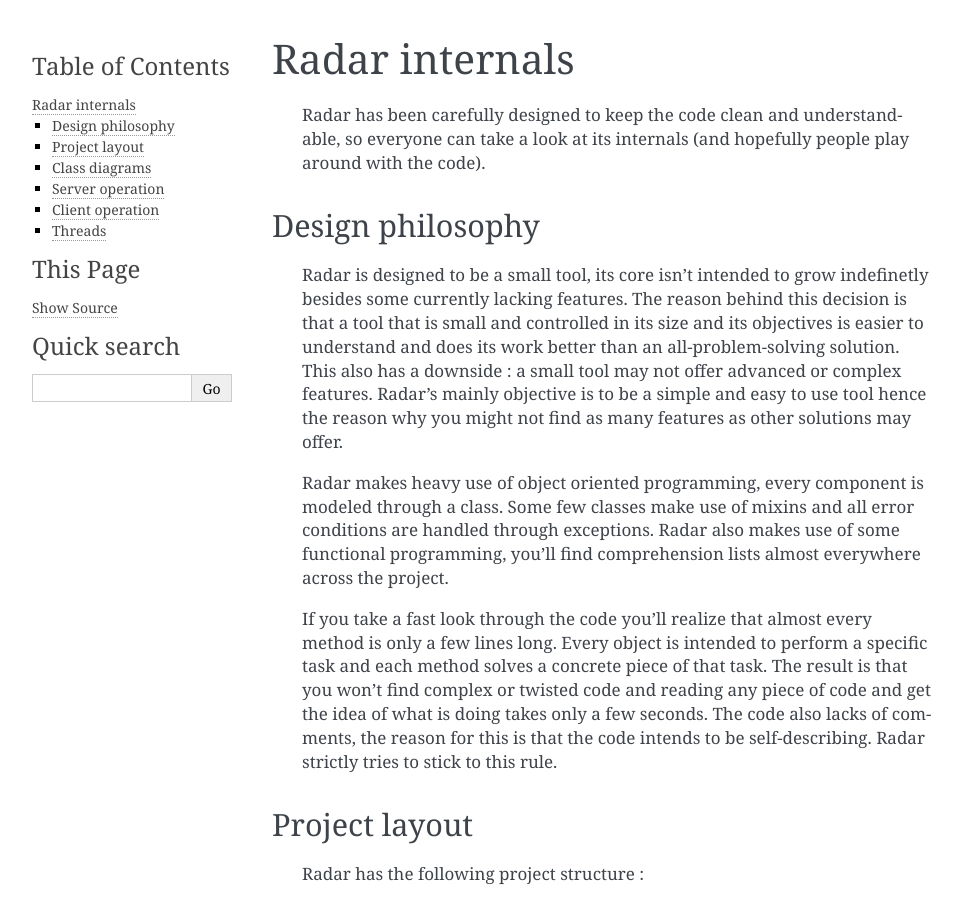
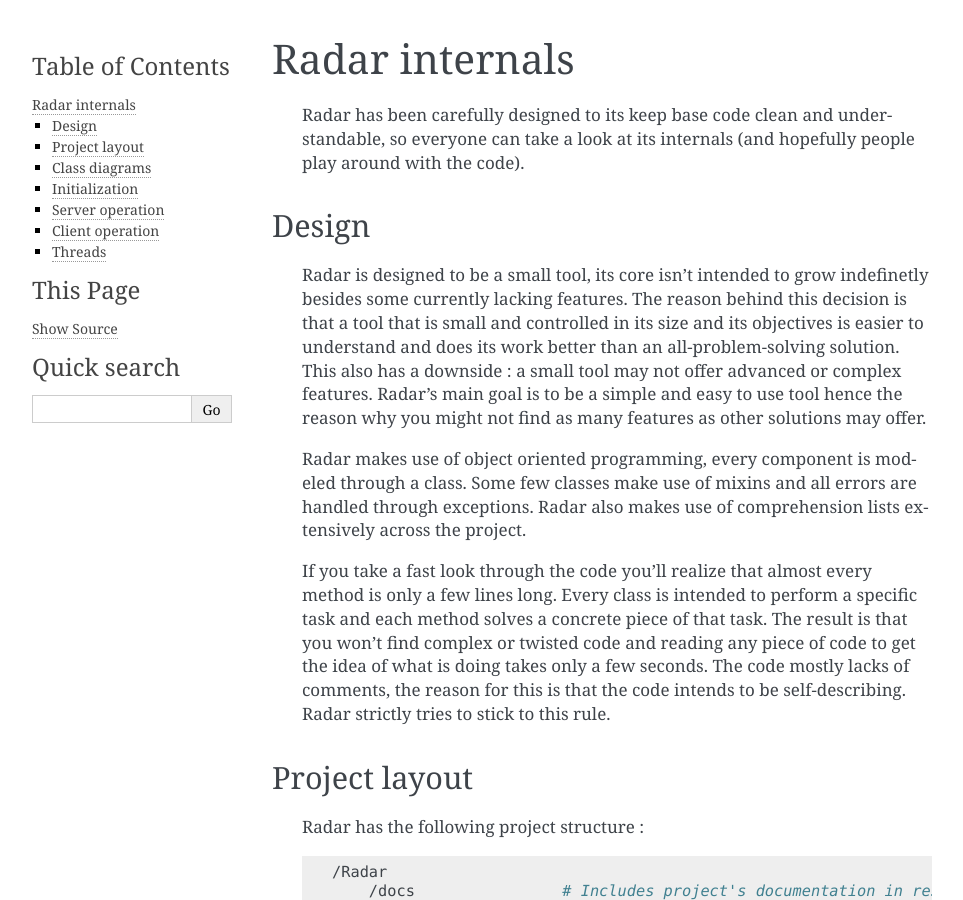
Before and after one commit to lliendo/Radar, a Sphinx documentation site: the page built from docs/internals.rst, in a window 1280 px wide and 900 px high. Shown: the whole window, without its empty margins (148-1111 px from the left). Built offline with Sphinx 7.4.7, drawn with Linux system fonts in a browser that asks for light colours; some of the changed text lies outside the part shown.

Commit message:
- Updated documentation.

```diff
--- a/docs/internals.rst
+++ b/docs/internals.rst
@@ -1,13 +1,13 @@
 Radar internals
 ===============
 
-    Radar has been carefully designed to keep the code clean and understandable,
+    Radar has been carefully designed to its keep base code clean and understandable,
     so everyone can take a look at its internals (and hopefully people play
     around with the code).
 
 
-Design philosophy
------------------
+Design
+------
 
     Radar is designed to be a small tool, its core isn't intended to grow
     indefinetly besides some currently lacking features. The reason behind
@@ -15,22 +15,20 @@
     its objectives is easier to understand and does its work better than an
     all-problem-solving solution.
     This also has a downside : a small tool may not offer advanced or complex
-    features. Radar's mainly objective is to be a simple and easy to use tool
-    hence the reason why you might not find as many features as other solutions
-    may offer.
+    features. Radar's main goal is to be a simple and easy to use tool hence the
+    reason why you might not find as many features as other solutions may offer.
 
-    Radar makes heavy use of object oriented programming, every component is
-    modeled through a class. Some few classes make use of mixins and all error
-    conditions are handled through exceptions. Radar also makes use of some
-    functional programming, you'll find comprehension lists almost everywhere
-    across the project.
+    Radar makes use of object oriented programming, every component is modeled
+    through a class. Some few classes make use of mixins and all errors are
+    handled through exceptions. Radar also makes use of comprehension lists
+    extensively across the project.
 
     If you take a fast look through the code you'll realize that almost every
-    method is only a few lines long. Every object is intended to perform a
+    method is only a few lines long. Every class is intended to perform a
     specific task and each method solves a concrete piece of that task.
     The result is that you won't find complex or twisted code and reading any
-    piece of code and get the idea of what is doing takes only a few seconds.
-    The code also lacks of comments, the reason for this is that the code
+    piece of code to get the idea of what is doing takes only a few seconds.
+    The code mostly lacks of comments, the reason for this is that the code
     intends to be self-describing. Radar strictly tries to stick to this rule.
 
 
@@ -92,10 +90,31 @@
 --------------
 
     We're now going to take a look at the most relevant classes that Radar (both
-    client and server) make use of.
+    client and server) has.
 
     The main idea of these diagrams is to give you the big picture on how different
     classes are related each other and how objects talk between them.
+
+
+Initialization
+--------------
+
+    Both Radar client and server go through almost the same steps before going
+    into operational mode. When Radar (client or server) is fired up it
+    instantiates a launcher (RadarClientLauncher for the client and
+    RadarServerLauncher for the server) and inmediatly calls its run() method.
+
+    From that point a three phase initialization takes place :
+
+    1 - First the command line is processed. This is done in the RadarLauncher
+        class. After this objects and configurations are read from the main
+        configuration file and alternate files in the case of the server.
+
+    2 - Client and server proceed to define main, create and configure threads.
+    3 - Finally threads are launched.
+
+    After all threads are successfully launched client and server break away and
+    start performing different tasks.
 
 
 Server operation
--- a/docs/limitations.rst
+++ b/docs/limitations.rst
@@ -1,10 +1,10 @@
 Limitations
 ===========
 
-    Radar is new tool so it's far from being perfect. Here are some things that
-    you should know about the current status of the tool.
+    Radar is a brand new project and here are some things that you should know
+    about the current status of the tool :
 
-    * Concurrent checks. Radar does not support concurrent checks at the moment.
+    * Concurrent checks : Radar does not support concurrent checks at the moment.
 
     * Concurrent plugin execution : At the moment all plugins are executed
       sequentially, this is in a way identical to the checks limitation described
```
Also changed, not shown: docs/checks-development.rst (+31 -33 lines).
